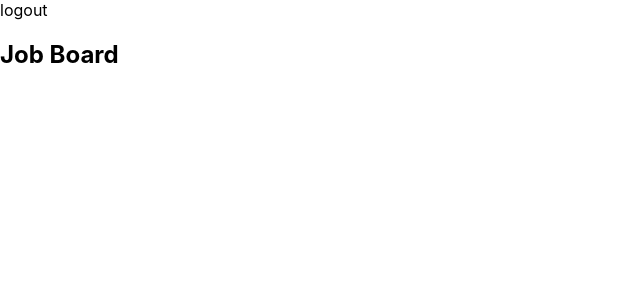
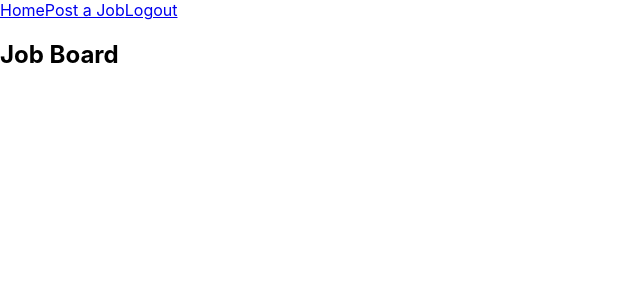
Before and after one commit to jnav24/react-job-boards, a React (Create React App) app: page / in a window 1280 px wide. Shown: the top 300 px of the page, without its empty margins (0-640 px from the left). Built offline with nearby package versions, Linux system fonts and the light colour scheme.

Commit message:
add the rest of the links on the nav bar

```diff
--- a/src/App.js
+++ b/src/App.js
@@ -9,11 +9,15 @@ export default class App extends Component {
         loggedIn: isLoggedIn(),
     };
 
+    handleLogout() {
+        console.log('logging out');
+    }
+
     render() {
         return (
             <Router ref={(router) => this.router = router}>
                 <div>
-                    <NavBar></NavBar>
+                    <NavBar loggedIn={this.state.loggedIn} onLogout={this.handleLogout}></NavBar>
 
                     <section className="section">
                         <div className="container">
--- a/src/components/NavBar.js
+++ b/src/components/NavBar.js
@@ -1,12 +1,25 @@
 import React from 'react';
+import { Link } from 'react-router-dom';
 
-const NavBar = () => {
-    const test = true;
+const NavBar = (props) => {
+    const loggedInContent = (
+        <>
+            <Link className="navbar-item" to="/">Post a Job</Link>
+            <Link className="navbar-item" to="/" onClick={props.onLogout}>Logout</Link>
+        </>
+    );
+
+    const loggedOutContent = (
+        <>
+            <Link className="navbar-item" to="/">Login</Link>
+        </>
+    );
 
     return (
         <nav className="navbar">
             <div className="navbar-start">
-                { test ? 'logout' : 'login' }
+                <Link className="navbar-item" to="/">Home</Link>
+                { props.loggedIn ? loggedOutContent : loggedInContent }
             </div>
         </nav>
     );
```
